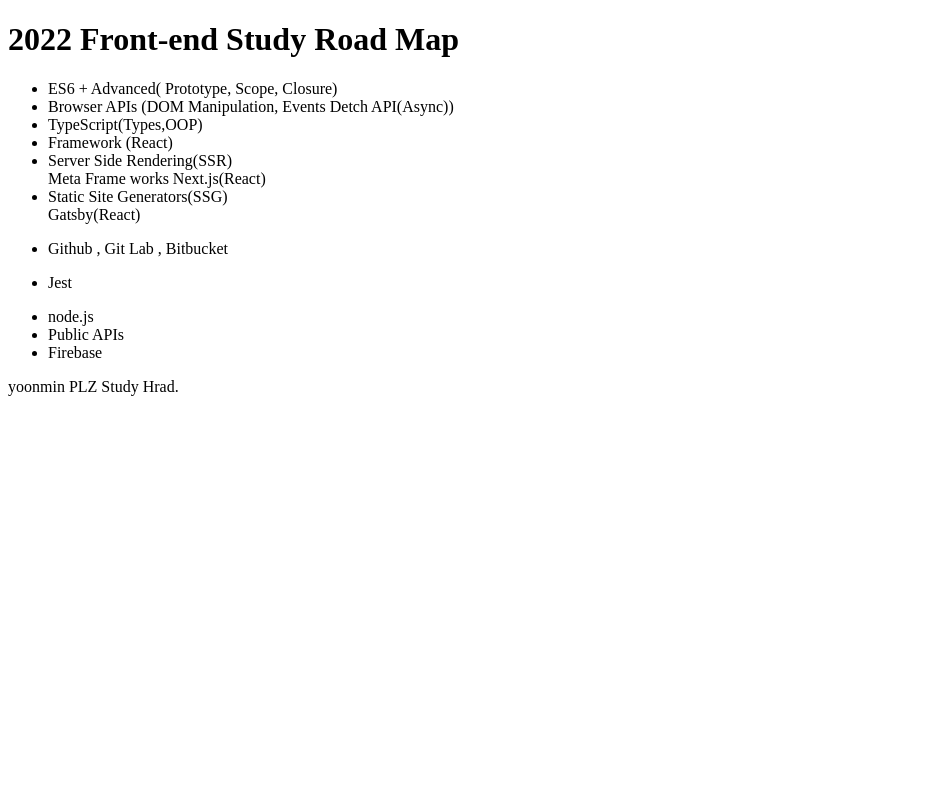
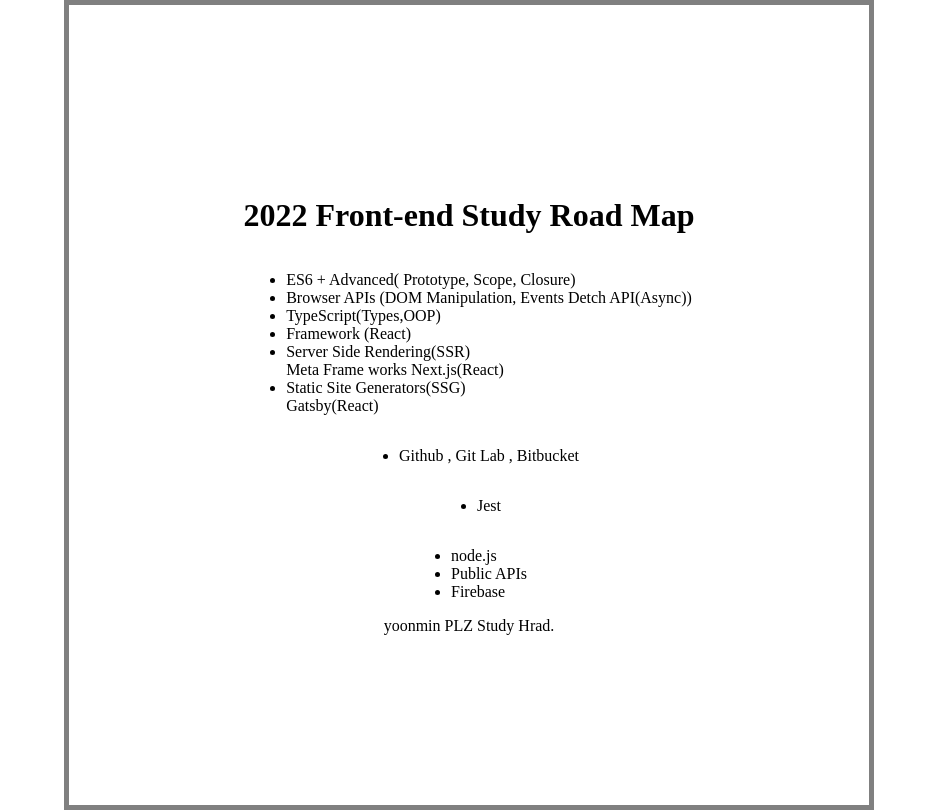
Before and after one commit to Y00NMIN/Yoon-Study-Javascript, a website built with Parcel: page index.html in a window 1280 px wide. Shown: the whole page, without its empty margins (0-929 px from the left). Built offline with nearby package versions, Linux system fonts and the light colour scheme.

Commit message:
Study-class.method

```diff
--- a/VanillaJavascript/class.js
+++ b/VanillaJavascript/class.js
@@ -5,10 +5,28 @@
     this.first = first;
     this.second = second;
   }
+  sum() {
+    return "prototype : " + (this.first + this.second);
+  }
 }
+/*
+Person.prototype.sum = function () {
+  return "prototype : " + (this.first + this.second);
+};
+
+바깥에 이 코드를 사용해도 되고 Person class 안에 sum을 사용해도 된다.
+class안에서 사용하는게 더 안정성이 높다.
+*/
 
 var yoon = new Person("yoon", 10, 20);
+yoon.sum = function () {
+  return "this:" + (this.first + this.second);
+};
+
 console.log("yoon", yoon);
+var lee = new Person("lee", 10, 10);
+console.log("yoon.sum()", yoon.sum());
+console.log("lee.sum()", lee.sum());
 //출력 값으로 Person이라는 객체를 생성한다.-> 출력: yoon Person{}
 
 /*하단의 코드를 상단의 class로 묶음
--- a/styles.css
+++ b/styles.css
@@ -1,3 +1,10 @@
 body {
-  font-family: sans-serif;
+  display: flex;
+  margin: 0% 5% 0% 5%;
+  width: 800px;
+  height: 800px;
+  align-items: center;
+  justify-content: center;
+  flex-direction: column;
+  border: 5px solid grey;
 }
```
Also changed, not shown: index.html (+2 -1 lines), .codesandbox/workspace.json, VanillaJavascript/es6.js (added).
